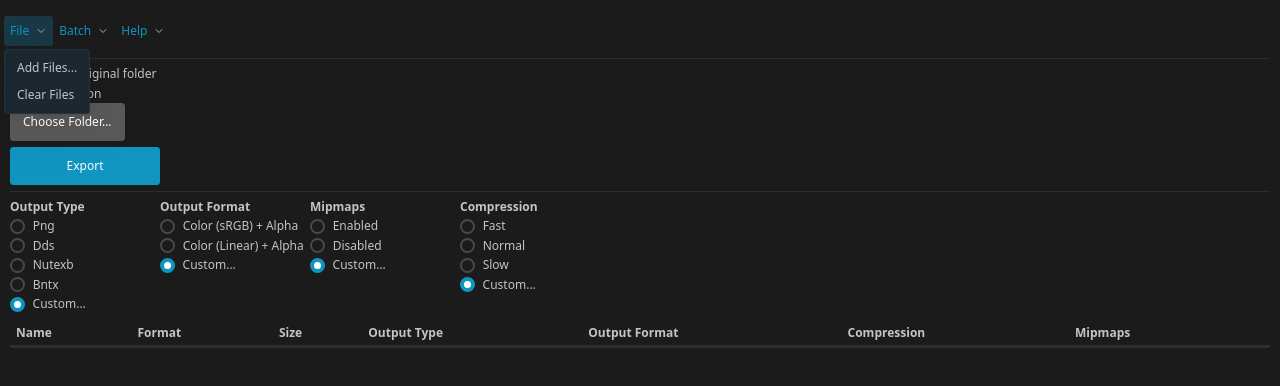
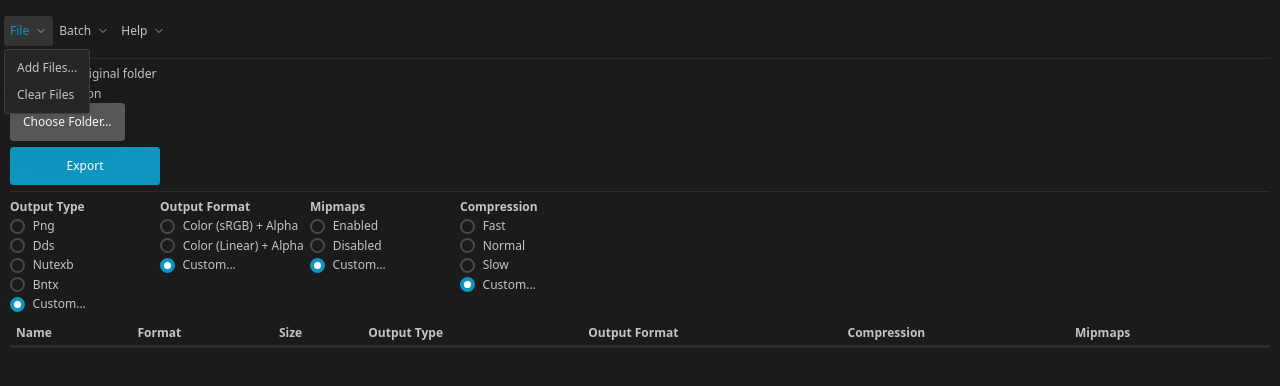
Before and after one commit to ScanMountGoat/ultimate_tex, a SvelteKit app in the folder ultimate_tex_tauri/: page / in a window 1280 px wide. Both pictures are taken after a click on the heading "File". Shown: the top 386 px of the page. Built offline with nearby package versions, Linux system fonts and the light colour scheme.

Commit message:
adjust menu colors

```diff
--- a/ultimate_tex_tauri/src/app.css
+++ b/ultimate_tex_tauri/src/app.css
@@ -40,9 +40,7 @@
     --form-element-valid-border-color: #2e7d32;
     --form-element-valid-active-border-color: #388e3c;
     --form-element-valid-focus-color: rgba(56, 142, 60, 0.25);
-    --switch-background-color: #374956;
-    --switch-color: var(--primary-inverse);
-    --switch-checked-background-color: var(--primary);
+    --switch-background-color: #565656;
     --range-border-color: #24333e;
     --range-active-border-color: hsl(205, 0%, 23%);
     --table-row-stripped-background-color: rgba(140, 140, 140, 0.05);
@@ -51,7 +49,13 @@
     --code-property-color: hsl(185, 30%, 50%);
     --code-value-color: hsl(40, 10%, 50%);
     --code-comment-color: #4d606d;
-    --card-background-color: #1e1e2e;
+    --card-background-color: #2e2e2e;
+    --card-sectionning-background-color: #2c2c2c;
+    --dropdown-background-color: hsl(205, 0%, 15%);
+    --dropdown-border-color: #3e3e3e;
+    --dropdown-hover-background-color: rgba(62, 62, 62, 0.75);
+    --modal-overlay-background-color: rgba(62, 62, 62, 0.8);
+    --progress-background-color: #3e3e3e;
 }
 
 :global(body) {
--- a/ultimate_tex_tauri/src/routes/+page.svelte
+++ b/ultimate_tex_tauri/src/routes/+page.svelte
@@ -69,19 +69,19 @@
 	}
 
 	async function addFiles(_) {
-		await invoke('add_files', { });
+		await invoke('add_files', {});
 	}
 
 	async function clearFiles(_) {
-		await invoke('clear_files', { });
+		await invoke('clear_files', {});
 	}
 
 	async function optimizeNutexb(_) {
-		await invoke('optimize_nutexb', { });
+		await invoke('optimize_nutexb', {});
 	}
 
 	async function openWiki(_) {
-		await invoke('open_wiki', { });
+		await invoke('open_wiki', {});
 	}
 
 	function formatDimensions(dimensions: [number, number, number]): string {
@@ -96,8 +96,8 @@
 			<details role="list" dir="ltr">
 				<summary aria-haspopup="listbox" role="link">File</summary>
 				<ul role="listbox">
-					<li><a on:click={addFiles}>Add Files...</a></li>
-					<li><a on:click={clearFiles}>Clear Files</a></li>
+					<li><a href="#top" on:click={addFiles}>Add Files...</a></li>
+					<li><a href="#top" on:click={clearFiles}>Clear Files</a></li>
 				</ul>
 			</details>
 		</li>
@@ -105,7 +105,7 @@
 			<details role="list" dir="ltr">
 				<summary aria-haspopup="listbox" role="link">Batch</summary>
 				<ul role="listbox">
-					<li><a on:click={optimizeNutexb}>Optimize Nutexb Padding...</a></li>
+					<li><a href="#top" on:click={optimizeNutexb}>Optimize Nutexb Padding...</a></li>
 				</ul>
 			</details>
 		</li>
@@ -113,7 +113,7 @@
 			<details role="list" dir="ltr">
 				<summary aria-haspopup="listbox" role="link">Help</summary>
 				<ul role="listbox">
-					<li><a on:click={openWiki}>Wiki</a></li>
+					<li><a href="#top" on:click={openWiki}>Wiki</a></li>
 				</ul>
 			</details>
 		</li>
@@ -150,12 +150,7 @@
 			</label>
 		{/each}
 		<label for="outputType">
-			<input
-				type="radio"
-				bind:group={overrides.outputFileType}
-				name="outputType"
-				value={null}
-			/>
+			<input type="radio" bind:group={overrides.outputFileType} name="outputType" value={null} />
 			Custom...
 		</label>
 	</fieldset>
@@ -173,12 +168,7 @@
 			</label>
 		{/each}
 		<label for="outputFormat">
-			<input
-				type="radio"
-				bind:group={overrides.outputFormat}
-				name="outputFormat"
-				value={null}
-			/>
+			<input type="radio" bind:group={overrides.outputFormat} name="outputFormat" value={null} />
 			Custom...
 		</label>
 	</fieldset>
@@ -191,12 +181,7 @@
 			</label>
 		{/each}
 		<label for="mipmaps">
-			<input
-				type="radio"
-				bind:group={overrides.mipmaps}
-				name="mipmaps"
-				value={null}
-			/>
+			<input type="radio" bind:group={overrides.mipmaps} name="mipmaps" value={null} />
 			Custom...
 		</label>
 	</fieldset>
@@ -292,4 +277,19 @@
 		display: grid;
 		grid-template-columns: 150px 150px 150px 150px;
 	}
+
+	a,
+	[role='link'] {
+		--color: var(--color);
+	}
+	a:is([aria-current], :hover, :active, :focus),
+	[role='link']:is([aria-current], :hover, :active, :focus) {
+		--color: var(--color);
+		--background-color: var(--secondary-focus);
+	}
+	a:focus,
+	[role='link']:focus {
+		--color: var(--color);
+		--background-color: var(--secondary-focus);
+	}
 </style>
```
